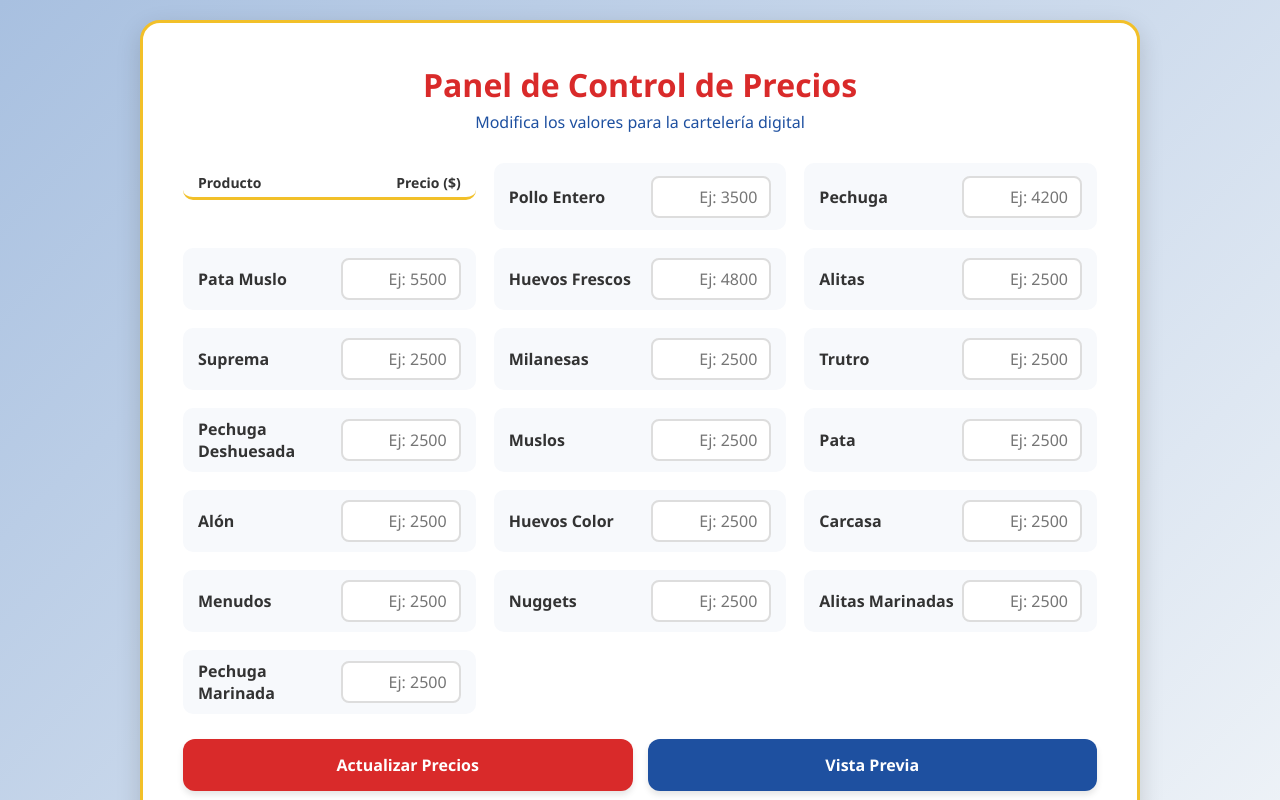
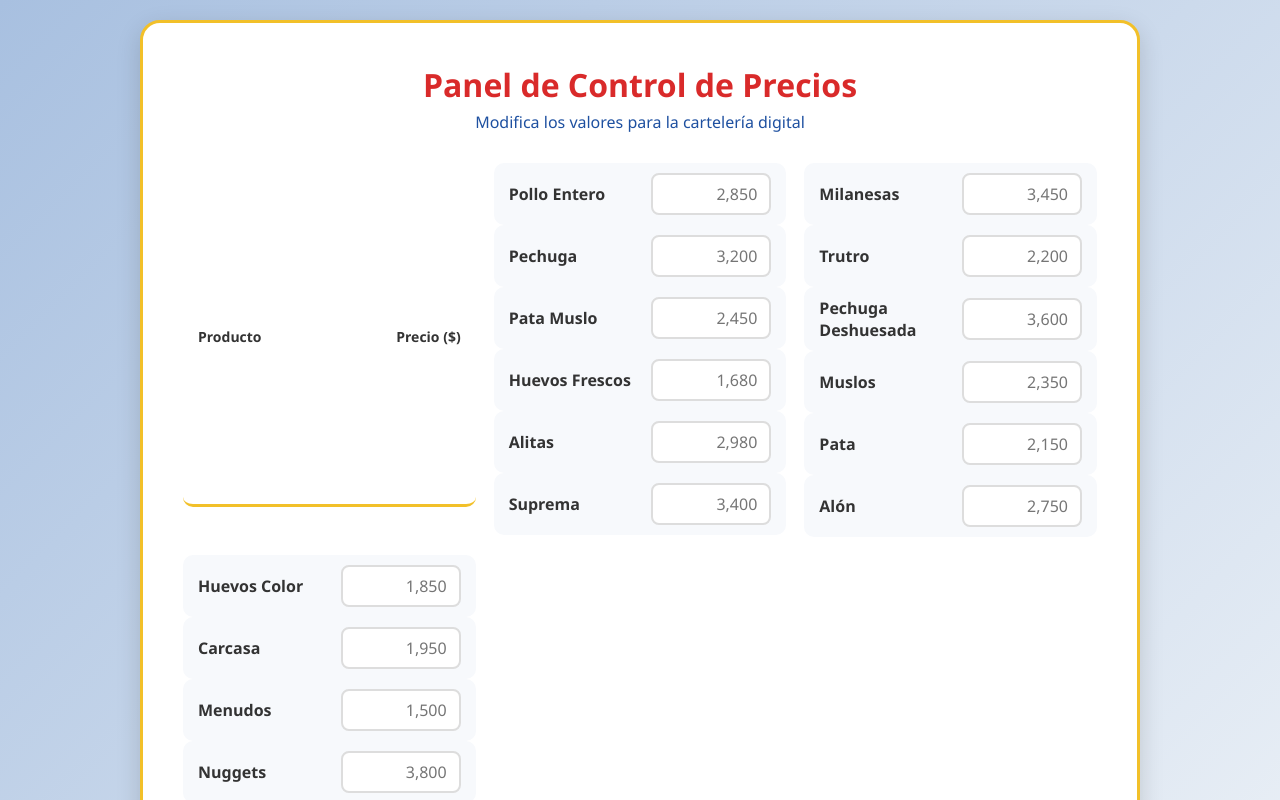
Before and after one commit to fabricaricato/carteleria-digital-el-re-pollo, a React (Vite) app: page /panel in a window 1280 px wide. Shown: the top 800 px of the page. Built offline with nearby package versions, Linux system fonts and the light colour scheme.

Commit message:
iterador en el panel de precios agregado para no repetir código

```diff
--- a/src/context/PreciosContext.jsx
+++ b/src/context/PreciosContext.jsx
@@ -1,4 +1,4 @@
-import { useContext, createContext, useState } from "react";
+import { useContext, createContext, useState, useEffect } from "react";
 
 const PreciosContext = createContext();
 
--- a/src/views/PanelPrecios.jsx
+++ b/src/views/PanelPrecios.jsx
@@ -1,9 +1,10 @@
 import { Link } from "react-router-dom";
-import "../index.css"
+import "../index.css";
 import { usePrecios } from "../context/PreciosContext";
 
 const PanelPrecios = () => {
   const { precio } = usePrecios();
+
   return (
     <div className="panel-contenedor">
       <div className="panel-tarjeta">
@@ -13,219 +14,50 @@ const PanelPrecios = () => {
         </header>
 
         <form className="formulario-precios">
+          {/* Encabezado */}
           <div className="fila-producto encabezado">
             <span>Producto</span>
             <span>Precio ($)</span>
           </div>
 
-          <div className="fila-producto">
-            <label htmlFor="pollo-entero">{precio[0][0].nombre}</label>
+          {/* Productos */}
+          {precio.map((grupo, i) => (
+            <div key={i} className="grupo-productos">
+              {grupo.map((producto) => (
+                <div key={producto.id} className="fila-producto">
+                  <label htmlFor={`producto-${producto.id}`}>
+                    {producto.nombre}
+                  </label>
                   <input
                     type="number"
-              id="pollo-entero"
-              name="pollo-entero"
-              placeholder="Ej: 3500"
+                    id={`producto-${producto.id}`}
+                    name={producto.nombre.toLowerCase().replace(/\s+/g, "-")}
+                    placeholder={producto.precio.replace("$", "")}
                     className="entrada-precio"
                   />
                 </div>
+              ))}
+            </div>
+          ))}
+        </form>
 
-          <div className="fila-producto">
-            <label htmlFor="pollo-trozado">{precio[0][1].nombre}</label>
-            <input
-              type="number"
-              id="pollo-trozado"
-              name="pollo-trozado"
-              placeholder="Ej: 4200"
-              className="entrada-precio"
-            />
+        <div className="formulario-acciones">
+          <button type="submit" className="boton boton-actualizar">
+            Actualizar Precios
+          </button>
+          <button type="button" className="boton boton-previsualizar">
+            Vista Previa
+          </button>
         </div>
 
-          <div className="fila-producto">
-            <label htmlFor="milanesas">{precio[0][2].nombre}</label>
-            <input
-              type="number"
-              id="milanesas"
-              name="milanesas"
-              placeholder="Ej: 5500"
-              className="entrada-precio"
-            />
-          </div>
-
-          <div className="fila-producto">
-            <label htmlFor="patamuslo">{precio[0][3].nombre}</label>
-            <input
-              type="number"
-              id="patamuslo"
-              name="patamuslo"
-              placeholder="Ej: 4800"
-              className="entrada-precio"
-            />
-          </div>
-
-          <div className="fila-producto">
-            <label htmlFor="alitas">{precio[0][4].nombre}</label>
-            <input
-              type="number"
-              id="alitas"
-              name="alitas"
-              placeholder="Ej: 2500"
-              className="entrada-precio"
-            />
-          </div>
-
-          <div className="fila-producto">
-            <label htmlFor="alitas">{precio[0][5].nombre}</label>
-            <input
-              type="number"
-              id="alitas"
-              name="alitas"
-              placeholder="Ej: 2500"
-              className="entrada-precio"
-            />
-          </div>
-
-          <div className="fila-producto">
-            <label htmlFor="alitas">{precio[1][0].nombre}</label>
-            <input
-              type="number"
-              id="alitas"
-              name="alitas"
-              placeholder="Ej: 2500"
-              className="entrada-precio"
-            />
-          </div>
-
-          <div className="fila-producto">
-            <label htmlFor="alitas">{precio[1][1].nombre}</label>
-            <input
-              type="number"
-              id="alitas"
-              name="alitas"
-              placeholder="Ej: 2500"
-              className="entrada-precio"
-            />
-          </div>
-
-          <div className="fila-producto">
-            <label htmlFor="alitas">{precio[1][2].nombre}</label>
-            <input
-              type="number"
-              id="alitas"
-              name="alitas"
-              placeholder="Ej: 2500"
-              className="entrada-precio"
-            />
-          </div>
-
-          <div className="fila-producto">
-            <label htmlFor="alitas">{precio[1][3].nombre}</label>
-            <input
-              type="number"
-              id="alitas"
-              name="alitas"
-              placeholder="Ej: 2500"
-              className="entrada-precio"
-            />
-          </div>
-
-          <div className="fila-producto">
-            <label htmlFor="alitas">{precio[1][4].nombre}</label>
-            <input
-              type="number"
-              id="alitas"
-              name="alitas"
-              placeholder="Ej: 2500"
-              className="entrada-precio"
-            />
-          </div>
-
-          <div className="fila-producto">
-            <label htmlFor="alitas">{precio[1][5].nombre}</label>
-            <input
-              type="number"
-              id="alitas"
-              name="alitas"
-              placeholder="Ej: 2500"
-              className="entrada-precio"
-            />
-          </div>
-
-          <div className="fila-producto">
-            <label htmlFor="alitas">{precio[2][0].nombre}</label>
-            <input
-              type="number"
-              id="alitas"
-              name="alitas"
-              placeholder="Ej: 2500"
-              className="entrada-precio"
-            />
-          </div>
-
-          <div className="fila-producto">
-            <label htmlFor="alitas">{precio[2][1].nombre}</label>
-            <input
-              type="number"
-              id="alitas"
-              name="alitas"
-              placeholder="Ej: 2500"
-              className="entrada-precio"
-            />
-          </div>
-
-          <div className="fila-producto">
-            <label htmlFor="alitas">{precio[2][2].nombre}</label>
-            <input
-              type="number"
-              id="alitas"
-              name="alitas"
-              placeholder="Ej: 2500"
-              className="entrada-precio"
-            />
-          </div>
-
-          <div className="fila-producto">
-            <label htmlFor="alitas">{precio[2][3].nombre}</label>
-            <input
-              type="number"
-              id="alitas"
-              name="alitas"
-              placeholder="Ej: 2500"
-              className="entrada-precio"
-            />
-          </div>
-
-          <div className="fila-producto">
-            <label htmlFor="alitas">{precio[2][4].nombre}</label>
-            <input
-              type="number"
-              id="alitas"
-              name="alitas"
-              placeholder="Ej: 2500"
-              className="entrada-precio"
-            />
-          </div>
-
-          <div className="fila-producto">
-            <label htmlFor="alitas">{precio[2][5].nombre}</label>
-            <input
-              type="number"
-              id="alitas"
-              name="alitas"
-              placeholder="Ej: 2500"
-              className="entrada-precio"
-            />
-          </div>
-        </form>
-        <div className="formulario-acciones">
-          <button type="submit" className="boton boton-actualizar">Actualizar Precios</button>
-          <button type="button" className="boton boton-previsualizar">Vista Previa</button>
-        </div>
         <div className="contenedor-boton-volver">
-          <Link className="boton-volver" to="/home">🠔 Volver</Link>
+          <Link className="boton-volver" to="/home">
+            🠔 Volver
+          </Link>
         </div>
       </div>
     </div>
   );
-}
+};
 
 export default PanelPrecios;
```
Lines whose indentation alone changed are shown as unchanged.
